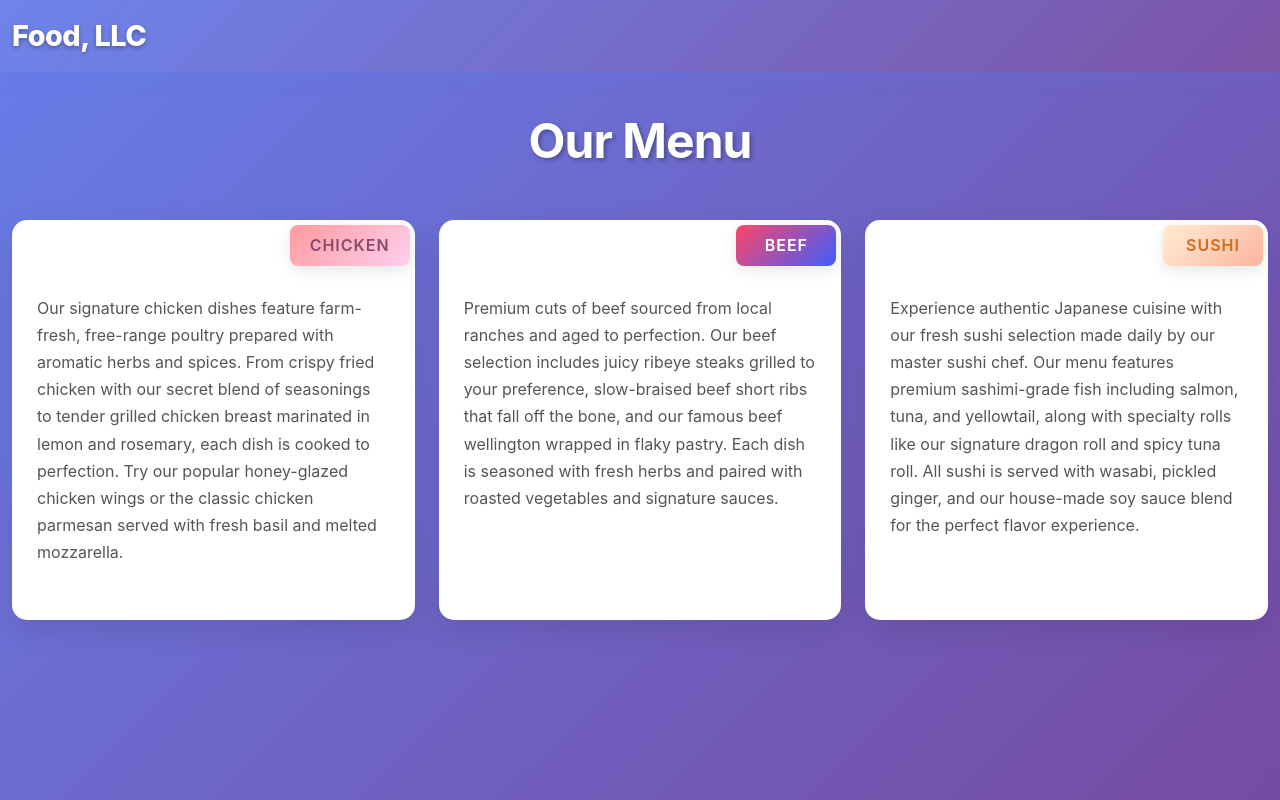
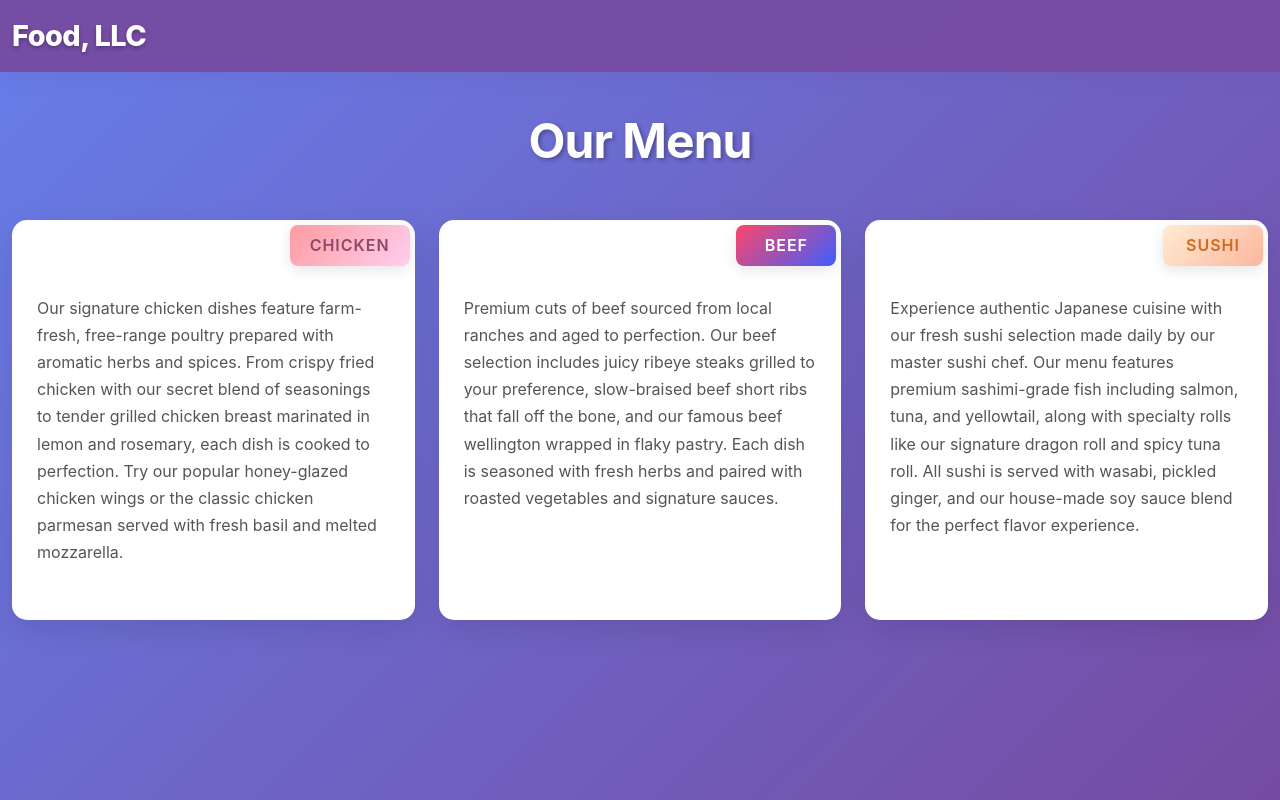
Before and after one commit to ViacheslavDanilov/web-dev-course, a plain HTML site: page module-3/index.html in a window 1280 px wide. Drawn offline with nearby package versions, Linux system fonts and the light colour scheme.

Commit message:
[Fix]: update navbar background and box-shadow for consistency

```diff
--- a/module-3/css/styles.css
+++ b/module-3/css/styles.css
@@ -17,10 +17,10 @@ body {
 
 /* Navbar styles */
 .navbar {
-    background: linear-gradient(135deg, rgba(102, 126, 234, 0.95) 0%, rgba(118, 75, 162, 0.95) 100%);
+    background-color: rgba(118, 75, 162, 0.95) !important;
     border: none;
     border-radius: 0;
-    box-shadow: 0 2px 20px rgba(102, 126, 234, 0.2);
+    box-shadow: 0 2px 20px rgba(118, 75, 162, 0.2);
     backdrop-filter: blur(15px);
 }
 
```
